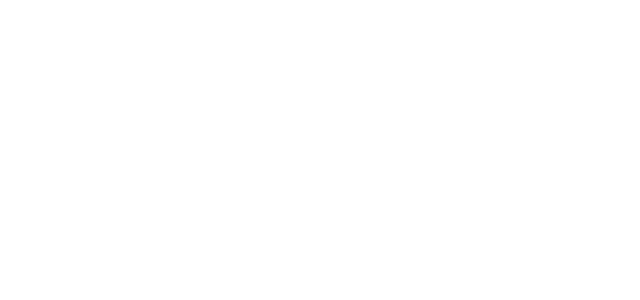
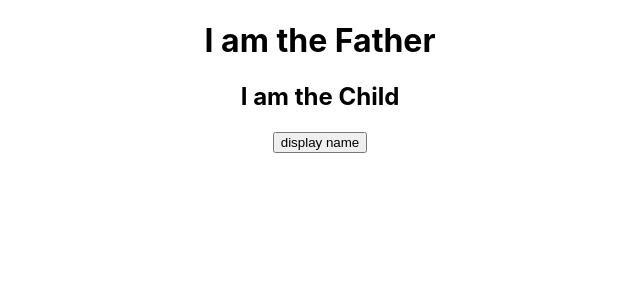
Before and after one commit to ImranGreat1/react-complete-guide, a React (Create React App) app: page / in a window 1280 px wide. Shown: the top 300 px of the page, without its empty margins (320-960 px from the left). Built offline with nearby package versions, Linux system fonts and the light colour scheme.

Commit message:
Added lifecycle methods module

```diff
--- a/src/App.js
+++ b/src/App.js
@@ -9,6 +9,8 @@ import React, { Component } from 'react';
 // import StyledComponent from './InlineStyles/StyledComponent';
 // import CSSModules from './cssModules/CSSModules';
 // import ErrorBoundary from './ErrorBoundary/ErrorBoundary';
+// import CreationPhase from './lifeCycleMethods/CreationPhase/CreationPhase';
+import UpdatingPhase from './lifeCycleMethods/UpdatingPhase/UpdatingPhase'
 
 class App extends Component {
     render() {
@@ -22,6 +24,8 @@ class App extends Component {
                 {/* <StyledComponent /> */}
                 {/* <CSSModules /> */}
                 {/* <ErrorBoundary /> */}
+                {/* <CreationPhase /> */}
+                <UpdatingPhase />
             </div>
         );
     }
--- /dev/null
+++ b/src/lifeCycleMethods/CreationPhase/CreationPhase.js
@@ -0,0 +1,47 @@
+import { Component } from 'react';
+import ChildOne from './ChildOne';
+import ChildTwo from './ChildTwo';
+
+
+class CreationPhase extends Component {
+    /* If we define constructor we'll then need to call the super function
+    passing in the props as argument */
+    constructor(props) {
+        // Do not cause side effects such as making asynchronous call
+        // In the constructor you can set some intitial state based on some props
+        super(props);
+
+        // We also set our state here, since we call the constructor
+        this.state = {
+
+        }
+
+        console.log('[Parent]: contructor')
+    }
+
+    static getDerivedStateFromProps(props, state) {
+        // Do not cause side effects such as making asynchronous call
+        console.log('[Parent]: getDerivedStateFromProps')
+        // What we return in this function will be our new state
+        return null
+    }
+
+    componentDidMount() {
+        /* We can perform asynchronouse request here such as sending request
+        to a server */
+        console.log('[Parent]: componentDidMount');
+    }
+
+    render() {
+        console.log('[Parent]: render');
+        return (
+            <div>
+                <h1>These are my children</h1>
+                <ChildOne />
+                <ChildTwo />
+            </div>
+        )
+    }
+}
+
+export default CreationPhase;
--- /dev/null
+++ b/src/lifeCycleMethods/UpdatingPhase/Child.js
@@ -0,0 +1,76 @@
+import { Component } from 'react';
+
+/*
+    // The order in which component updating phase lifecycle methods get called
+    1. static getDerivedStateFromProps
+    2. shouldComponentUpdate
+    3. render
+    4. getSnapshotBeforeUpdate
+    5. componentDidUpdate
+*/
+
+
+
+class Child extends Component {
+
+    state = {
+        great: true
+    }
+
+    /*
+        Make sure that you have a state defined if not it will throw some errors.
+        This runs on both rendering and updating phase
+    */
+    static getDerivedStateFromProps (props, state) {
+        console.log('[Child]: getDerivedStateFromProps');
+        // The return value will be the new updated state
+        return { great: 'Hello World' };
+    }
+
+    shouldComponentUpdate(nextProps, nextState) {
+        console.log('[Child]: shouldComponentUpdate');
+
+        /* Whatever you return here will determine if the component should
+            re-render or not. It is usually to compare the nextProps and
+            nextState with the currentProps and currentState to see if there
+            is need to re-render the component. If you return true, the component
+            will re-render and if false it will not re-render
+        */
+    //    console.log(this.state.great)
+        return true;
+    }
+
+    getSnapshotBeforeUpdate(prevProps, prevState) {
+        /* To get the current state of our app before updating such as the scroll
+        positon of the user so that we can returned the user to the same scroll position
+        after updating the dom in the componentDidupdate lifecycle method*/
+        console.log('[Child]: getSnapshotBeforeUpdate');
+        return { message: 'Snapshot send from getSnapshotBeforeUpdate and displayed in componentDidUpdate' }
+    }
+
+    componentDidUpdate(prevProps, prevState, snapshot) {
+        /* We can make asynchronous call here. snapshot is what is returned from
+        getSnapshotBeforeUpdate lifecycle method
+        */
+        console.log(snapshot.message);
+        console.log('[Child]: componentDidUpdate');
+    }
+
+    render() {
+
+        console.log('[Child]: render')
+
+        const buttonTxt = this.props.displayName ? 'hide name' : 'display name'
+        return (
+            <div>
+                <h2>
+                    I am the Child
+                </h2>
+                <button onClick={this.props.toggleName}>{buttonTxt}</button>
+            </div>
+        )
+    }
+}
+
+
+export default Child;
--- /dev/null
+++ b/src/lifeCycleMethods/UpdatingPhase/UpdatingPhase.js
@@ -0,0 +1,53 @@
+import { Component } from 'react';
+import Child from './Child';
+
+class UpdatingPhase extends Component {
+    state = {
+        name: 'Imran Great',
+        displayName: false
+    };
+
+    static getDerivedStateFromProps(props, state) {
+        console.log('[Parent]: getDerivedStateFromProps');
+        return null;
+    }
+
+    shouldComponentUpdate(nextProps, nextState) {
+        console.log('[Parent]: shouldComponentUpdate');
+        return true
+    }
+
+    getSnapshotBeforeUpdate(prevProps, prevState) {
+        console.log('[Parent]: getSnapshotBeforeUpdate');
+        return { message: 'Scroll position' }
+    }
+
+    componentDidUpdate(prevProps, prevState, snapshot) {
+        console.log(snapshot);
+        console.log('[Parent]: componentDidUpdate');
+    }
+
+    displayNameHandler = () => {
+        this.setState({ displayName: !this.state.displayName });
+    };
+
+    render() {
+
+        console.log('[Parent]: render')
+
+        const { name, displayName } = this.state;
+        let nameJSX = displayName ? <p>{name}</p> : null;
+        return (
+            <div>
+                <h1>I am the Father</h1>
+                <Child
+                    displayName={displayName}
+                    toggleName={this.displayNameHandler}
+                />
+                { nameJSX }
+            </div>
+        );
+    }
+}
+
+export default UpdatingPhase;
```
Also changed, not shown: src/lifeCycleMethods/CreationPhase/ChildOne.js (added, +9 -0 lines), src/lifeCycleMethods/CreationPhase/ChildTwo.js (added, +9 -0 lines), 1 other file (tests, documents, lock files or other folders).
